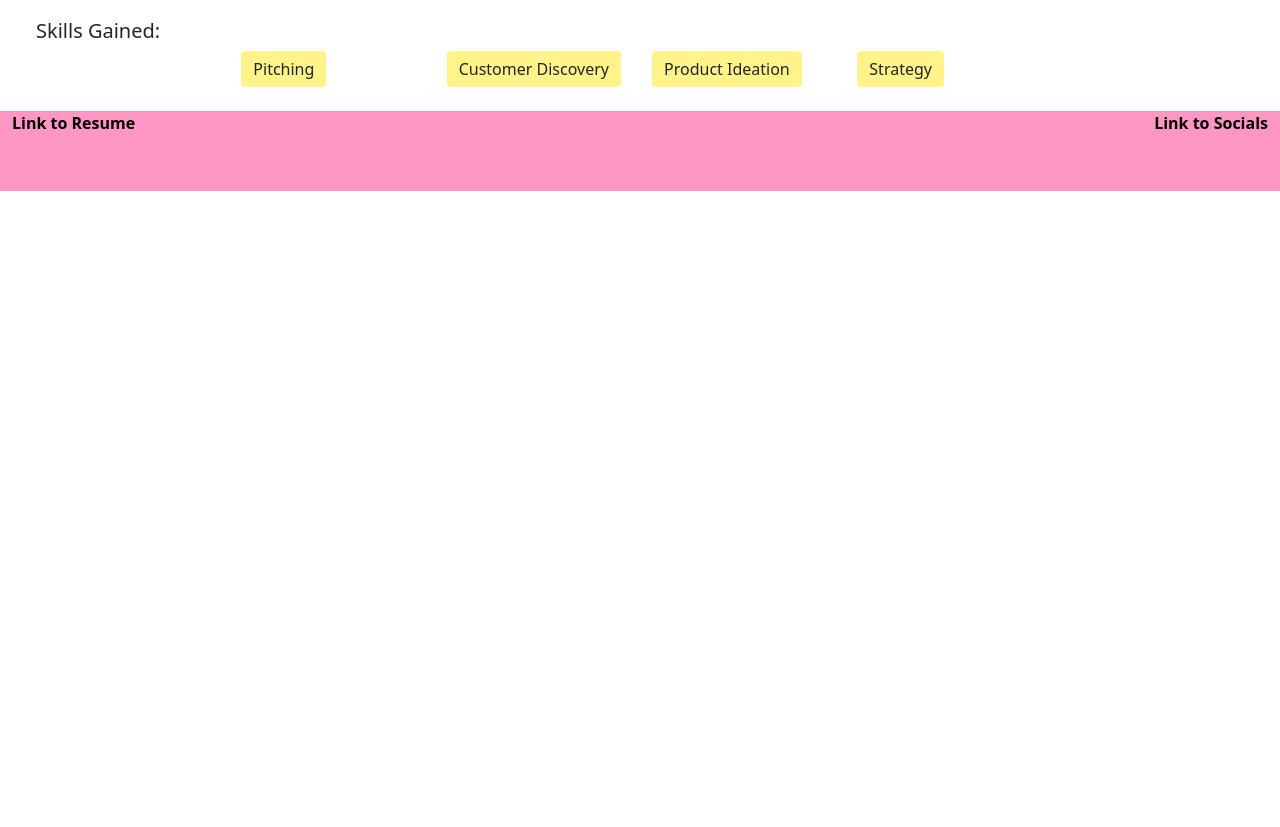
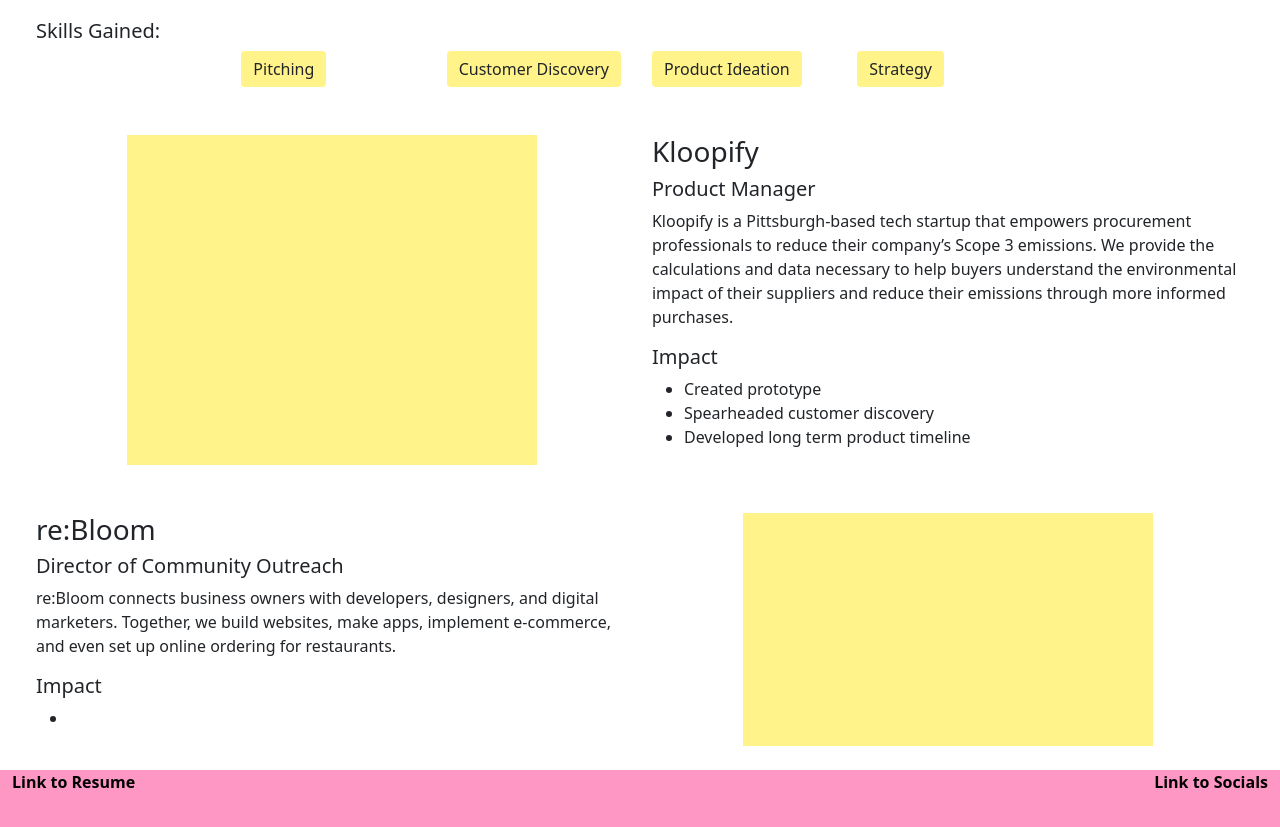
Before and after one commit to akula-a/portfolio, a plain HTML site: page public/entrepreneurship.html in a window 1280 px wide. Shown: the part 117-944 px from the top of the page. Before the commit the page ends 800 px from the top, so only its background shows below. Drawn offline with nearby package versions, Linux system fonts and the light colour scheme.

Commit message:
began adding in layout for different pages

```diff
--- a/public/entrepreneurship.html
+++ b/public/entrepreneurship.html
@@ -52,6 +52,45 @@
         <div class = "col-sm-2"> <button type="button" class="btn" id = "entrepreneurship"> Strategy </button> </div>
       </div>
 
+      <div class = "row"></div>
+
+      <div class = "row m-4">
+        <div class = "col-sm-1"></div>
+        <div class = "col-sm-4" id = "entrepreneurship"></div>
+        <div class = "col-sm-1"></div>
+        <div class = "col-sm-6">
+          <h3> Kloopify </h3>
+          <h5> Product Manager </h5>
+          <p class = "text-right"> Kloopify is a Pittsburgh-based tech startup that empowers procurement professionals to reduce their company’s
+            Scope 3 emissions. We provide the calculations and data necessary to help buyers understand the environmental impact
+            of their suppliers and reduce their emissions through more informed purchases. </p>
+          <h5> Impact </h5>
+          <ul>
+            <li> Created prototype </li>
+            <li> Spearheaded customer discovery </li>
+            <li> Developed long term product timeline </li>
+          </ul>
+        </div>
+      </div>
+
+      <div class = "row"></div>
+
+      <div class = "row m-4">
+        <div class = "col-sm-6">
+          <h3> re:Bloom </h3>
+          <h5> Director of Community Outreach </h5>
+          <p > re:Bloom connects business owners with developers, designers, and digital marketers.
+            Together, we build websites, make apps, implement e-commerce, and even set up online ordering for restaurants. </p>
+          <h5> Impact </h5>
+          <ul>
+            <li>  </li>
+          </ul>
+        </div>
+        <div class = "col-sm-1"></div>
+        <div class = "col-sm-4" id = "entrepreneurship"></div>
+        <div class = "col-sm-1"></div>
+      </div>
+
     <!-- footer -->
     <div class = "container-fluid" id = "footer">
         <a href = "resume.pdf"> <p class = "float-start fw-bold"> Link to Resume </p> </a>
```
Also changed, not shown: public/app-dev.html (+35 -0 lines), public/web-dev.html (+37 -0 lines).
